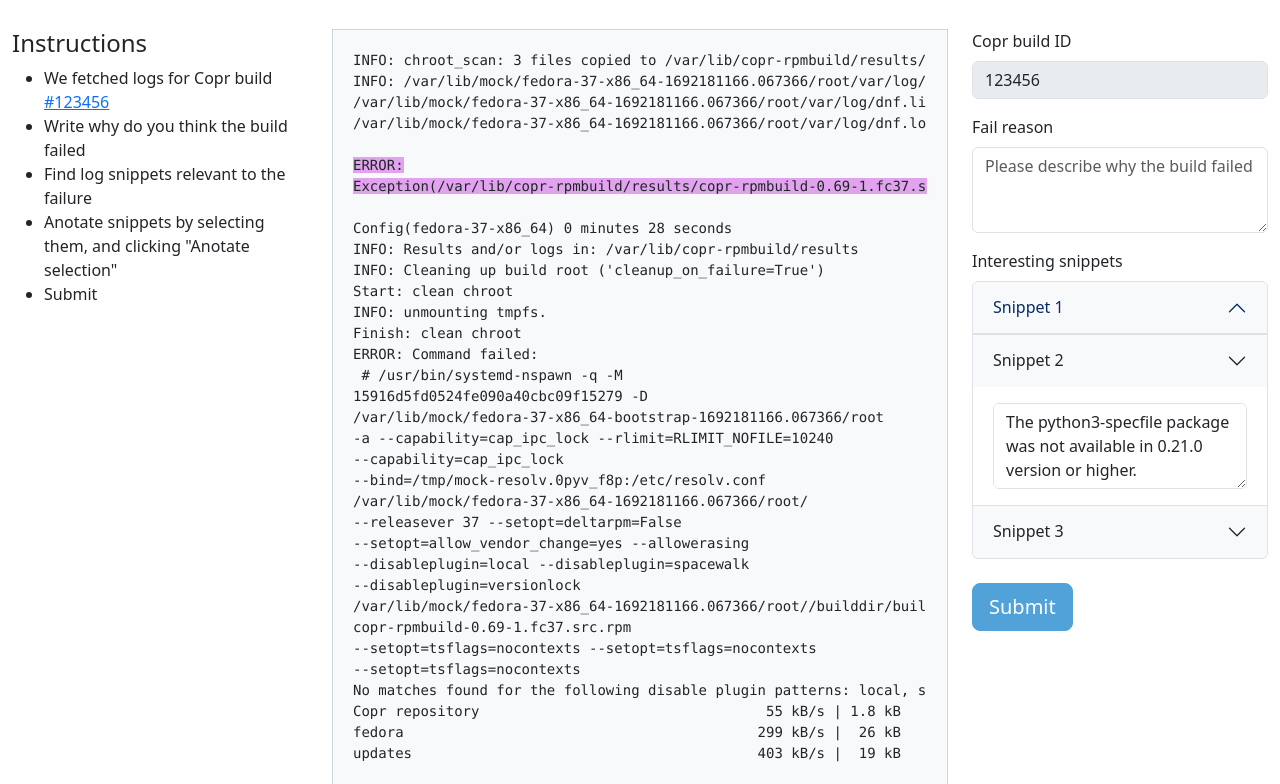
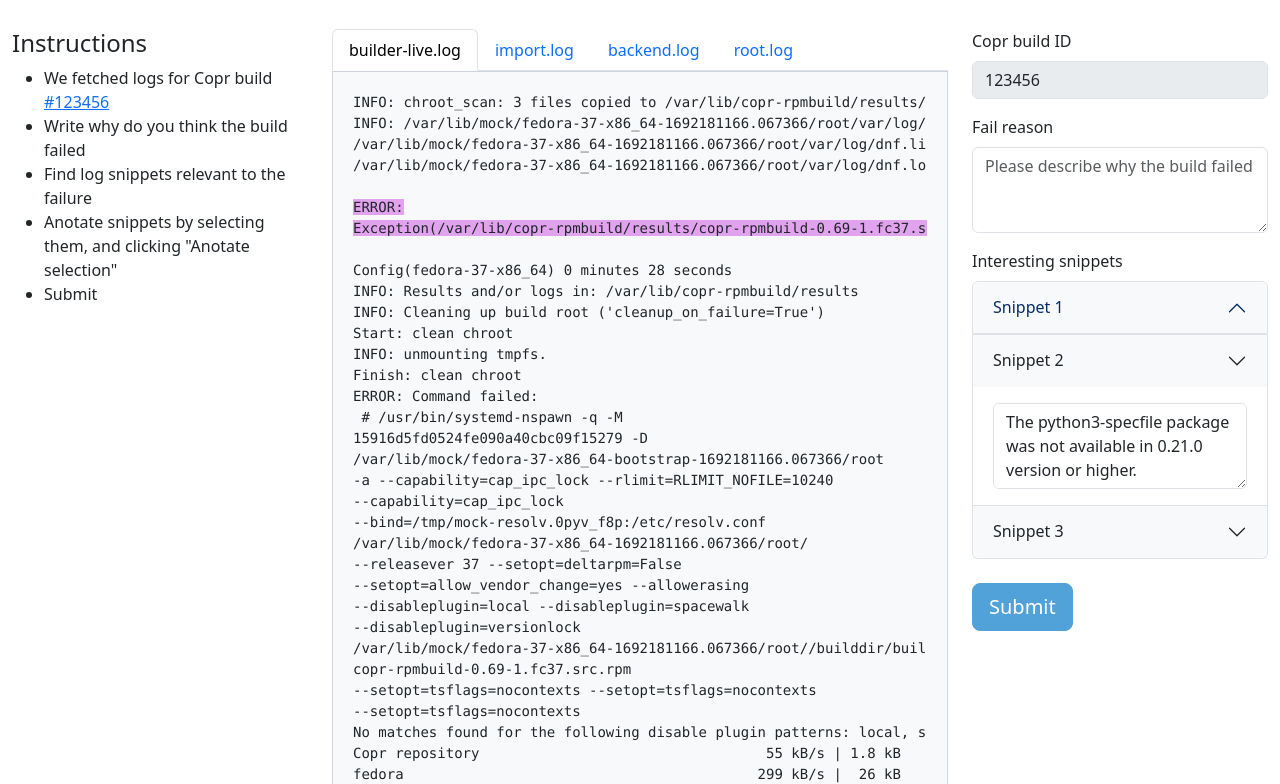
Before and after one commit to fedora-copr/logdetective-website, a plain HTML site: page example2.html in a window 1280 px wide. Shown: the part 57-841 px from the top of the page. Drawn offline with nearby package versions, Linux system fonts and the light colour scheme; a script that the page names is missing.

Commit message:
Add tabs for switching log files

```diff
--- a/example2.html
+++ b/example2.html
@@ -38,7 +38,24 @@
             <li>Submit</li>
           </ul>
         </div>
+
+
         <div class="col-6">
+          <ul class="nav nav-tabs">
+            <li class="nav-item">
+              <a class="nav-link active" aria-current="page" href="#">builder-live.log</a>
+            </li>
+            <li class="nav-item">
+              <a class="nav-link" href="#">import.log</a>
+            </li>
+            <li class="nav-item">
+              <a class="nav-link" href="#">backend.log</a>
+            </li>
+            <li class="nav-item">
+              <a class="nav-link" href="#">root.log</a>
+            </li>
+          </ul>
+
           <div id="log">
             <pre>
 INFO: chroot_scan: 3 files copied to /var/lib/copr-rpmbuild/results/chroot_scan
```
